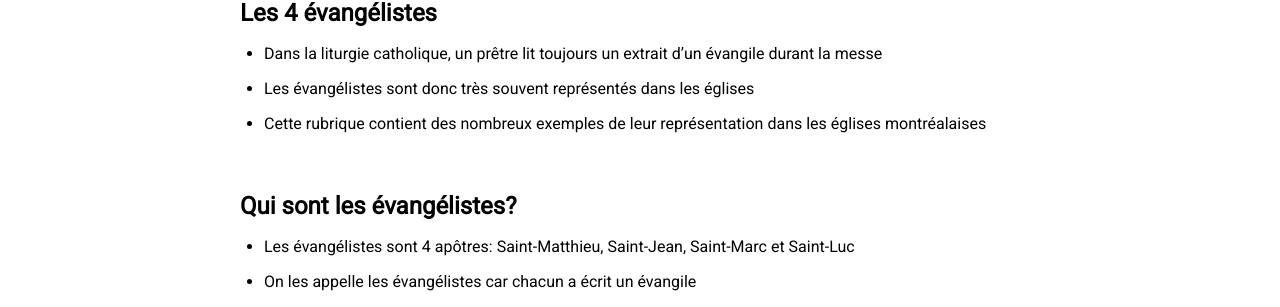
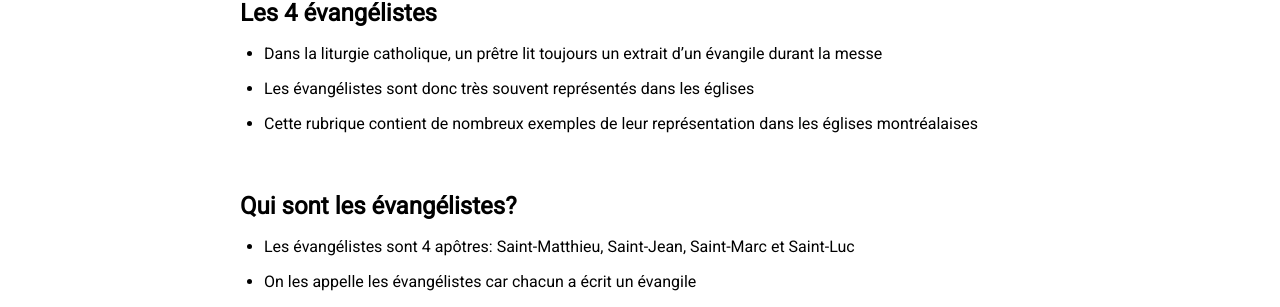
Before and after one commit to sylvainwhite/sylvain-white-dev, a Jekyll site: the page built from _posts/2023-10-21-Les4Évangélistes.md, in a window 1280 px wide and 900 px high, scrolled down 704 px. Shown: the part 146-453 px from the top of the window. Built offline with Jekyll 4.4.1, drawn with Linux system fonts in a browser that asks for light colours; nearby versions of some CDN libraries.

Commit message:
Fix typo

```diff
--- a/_posts/2023-10-21-Les4Évangélistes.md
+++ b/_posts/2023-10-21-Les4Évangélistes.md
@@ -15,7 +15,7 @@ image: Les4Évangélistes.jpg
 
 * Dans la liturgie catholique, un prêtre lit toujours un extrait d'un évangile durant la messe
 * Les évangélistes sont donc très souvent représentés dans les églises
-* Cette rubrique contient des nombreux exemples de leur représentation dans les églises montréalaises
+* Cette rubrique contient de nombreux exemples de leur représentation dans les églises montréalaises
 
 <br/>
 ## Qui sont les évangélistes?
```
